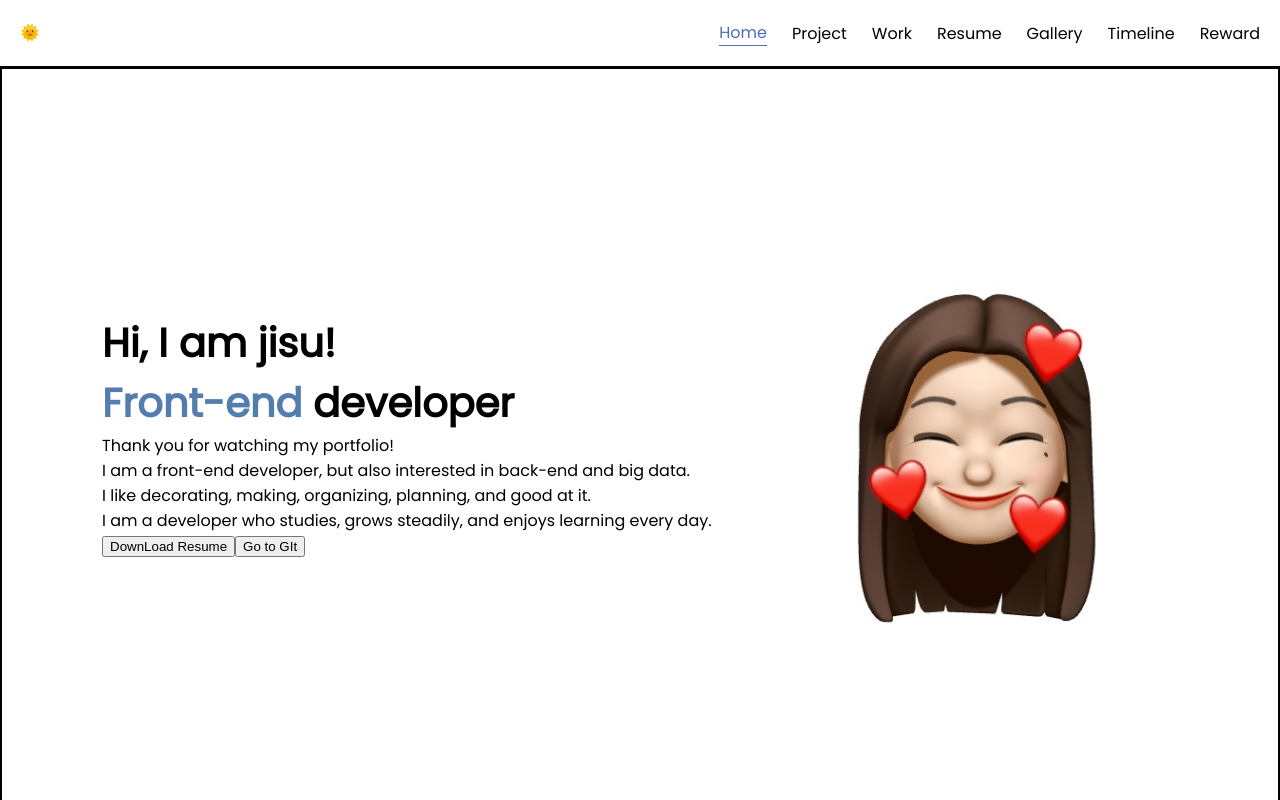
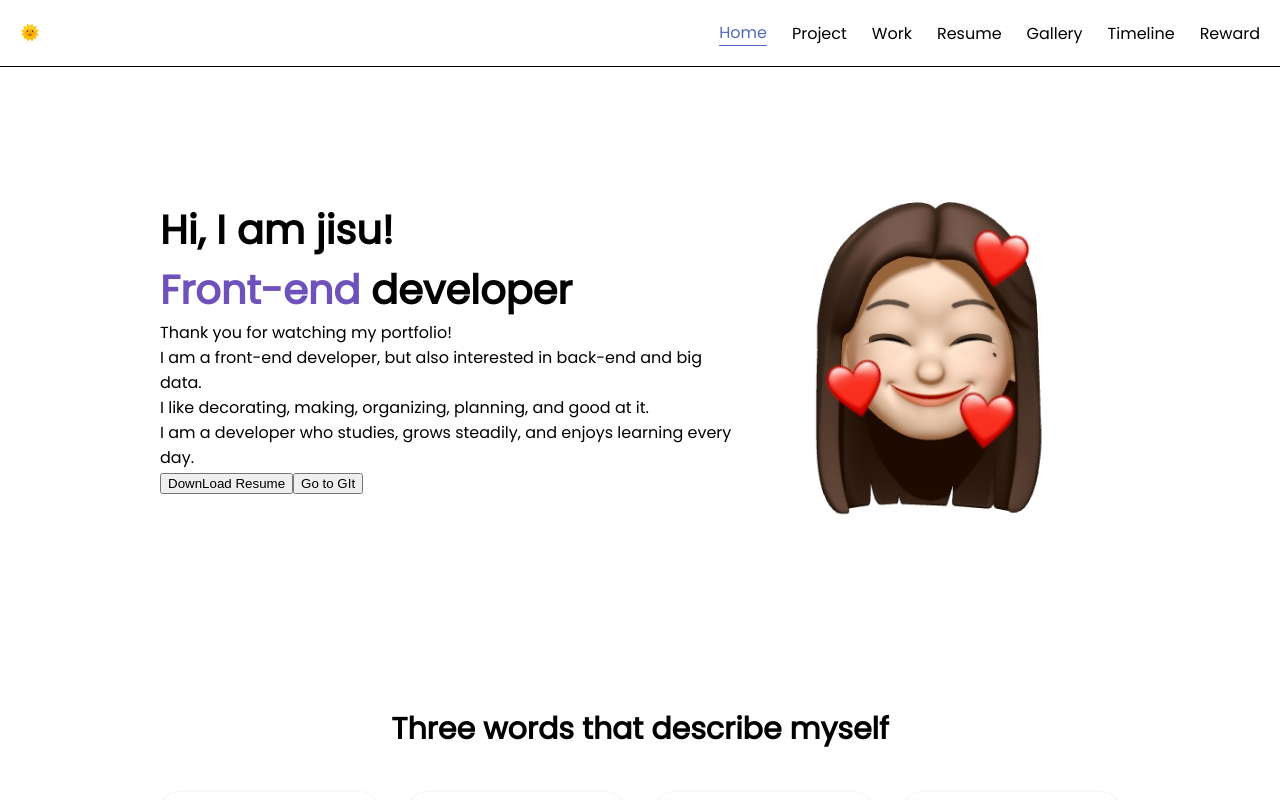
Before and after one commit to parkjisu6239/2021_Portfolio, a Next.js app: page / in a window 1280 px wide. Shown: the top 800 px of the page. Built offline with nearby package versions, Linux system fonts and the light colour scheme.

Commit message:
feat: Update style
각 article padding 전역에서 관리

```diff
--- a/components/home/greeting/Greeting.module.css
+++ b/components/home/greeting/Greeting.module.css
@@ -2,8 +2,6 @@
     display: flex;
     justify-content: space-between;
     align-items: center;
-    padding: 0px 100px;
-    height: calc(100vh - 64.8px);
 }
 
 @media (max-width: 750px) {
@@ -13,6 +11,5 @@
         justify-content: center;
         align-items: flex-start;
         padding: 0px 10vw;
-        height: calc(100vh - 64.8px);
     }
 }
--- a/styles/globals.css
+++ b/styles/globals.css
@@ -28,13 +28,9 @@
   color: white;
 }
 
-/* 구별을 위해 해놓은 것으로, 제거 필요! */
 main {
-  border: 1px solid black;
+  display: flex;
+  flex-direction: column;
+  gap: 10rem;
+  padding: 5rem 10rem;
 }
-
-/* 구별을 위해 해놓은 것으로, 제거 필요! */
-article {
-  height: 100vh;
-  border: 1px solid black;
-}
```
